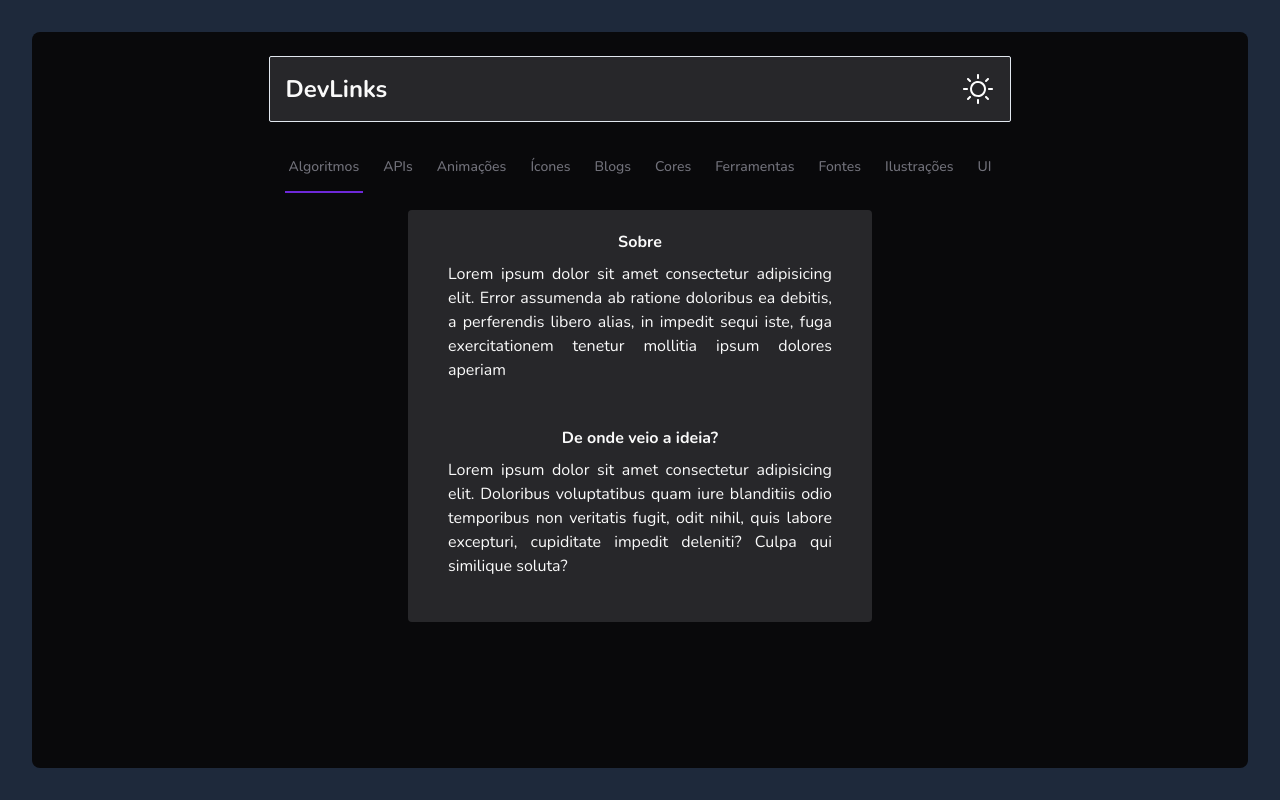
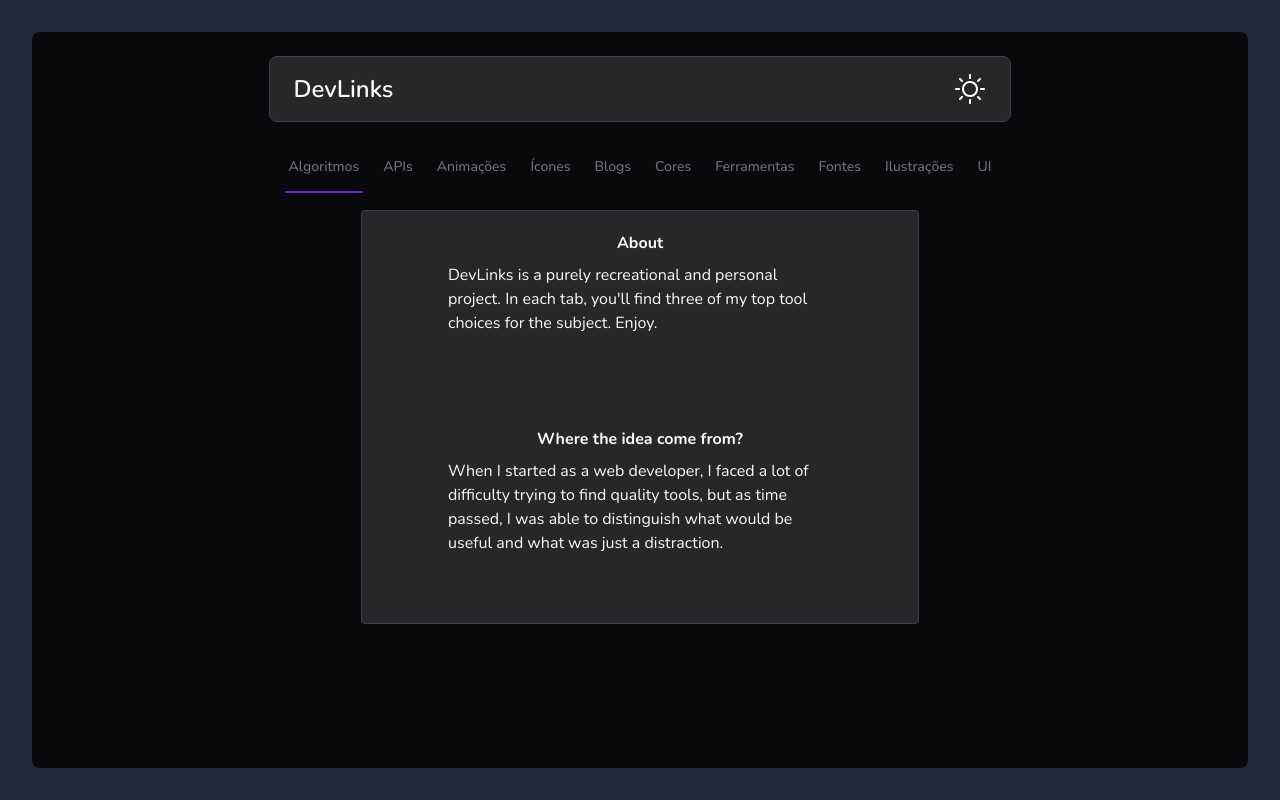
Before and after one commit to antoniobiasotti/devlinks, a Next.js app: page / in a window 1280 px wide. Built offline with nearby package versions, Linux system fonts and the light colour scheme.

Commit message:
almost finishing main

```diff
--- a/src/app/(devlinks)/(home)/page.tsx
+++ b/src/app/(devlinks)/(home)/page.tsx
@@ -10,18 +10,18 @@ export default async function Home() {
       <div className="space-y-8 justify-center">
         <Header />
         <MainNavigationBar/>
-        <div className="w-full flex justify-center">
-          <div className="bg-zinc-800 px-10 py-5 flex-col justify-center items-center gap-5 inline-flex rounded">
+        <div className="flex justify-center">
+          <div className="w-3/4 bg-zinc-800 px-10 py-5 flex-col justify-center items-center gap-5 inline-flex border border-zinc-700 rounded">
             <div className="w-96 h-44 flex-col items-center gap-2 inline-flex">
-              <h2 className="font-bold">Sobre</h2>
-              <p className="text-justify">
-                Lorem ipsum dolor sit amet consectetur adipisicing elit. Error assumenda ab ratione doloribus ea debitis, a perferendis libero alias, in impedit sequi iste, fuga exercitationem tenetur mollitia ipsum dolores aperiam
+              <h2 className="font-bold">About</h2>
+              <p className="text-start">
+                DevLinks is a purely recreational and personal project. In each tab, you'll find three of my top tool choices for the subject. Enjoy.
               </p>
             </div>
             <div className="w-96 h-44 flex-col justify-start items-center gap-2 inline-flex">
-              <h2 className="font-bold">De onde veio a ideia?</h2>
-              <p className="text-justify">
-                Lorem ipsum dolor sit amet consectetur adipisicing elit. Doloribus voluptatibus quam iure blanditiis odio temporibus non veritatis fugit, odit nihil, quis labore excepturi, cupiditate impedit deleniti? Culpa qui similique soluta?
+              <h2 className="font-bold">Where the idea come from?</h2>
+              <p className="text-start">
+              When I started as a web developer, I faced a lot of difficulty trying to find quality tools, but as time passed, I was able to distinguish what would be useful and what was just a distraction.
               </p>
             </div>
           </div>
--- a/src/app/(devlinks)/layout.tsx
+++ b/src/app/(devlinks)/layout.tsx
@@ -2,7 +2,7 @@ import { ReactNode } from 'react'
 
 export default function HomeLayout({ children } : { children: ReactNode }) {
     return (
-        <div className="h-screen bg-slate-800 text-zinc-50 px-8 py-8">
+        <div className="h-screen bg-slate-800 text-zinc-50 px-8 py-8 selection:bg-slate-800">
             {children}
         </div>
     )
--- a/src/app/layout.tsx
+++ b/src/app/layout.tsx
@@ -15,7 +15,7 @@ export default function RootLayout({
   children: React.ReactNode;
 }>) {
   return (
-    <html lang="pt-br">
+    <html lang="pt-br" className="antialiased">
       <body className={nunito.className}>{children}</body>
     </html>
   );
--- a/src/components/header.tsx
+++ b/src/components/header.tsx
@@ -3,7 +3,7 @@ import Image from 'next/image'
 
 export function Header() {
     return (
-        <div className="flex justify-between bg-zinc-800 border-[0.5px] rounded-sm border-slate-200 p-4 font-bold text-2xl">
+        <div className="flex justify-between bg-zinc-800 border border-zinc-700 rounded-lg px-6 py-4 font-semibold text-2xl">
             <Link
                 href="#"
             >
```
